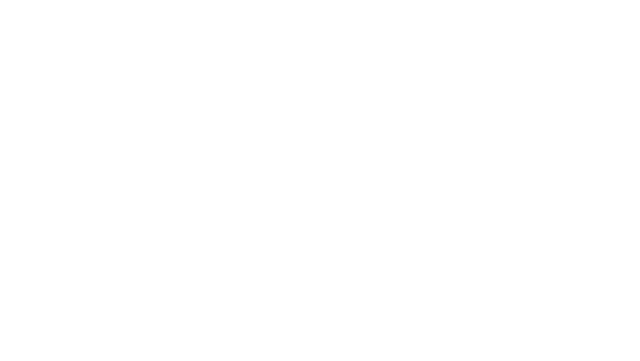
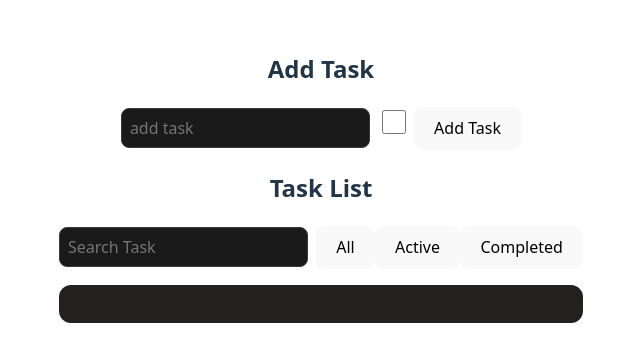
Before and after one commit to ArdiansCode/learn-react, a React (Vite) app: page /day12 in a window 1280 px wide. Before the commit this address had no page. Shown: the part 215-576 px from the top of the page, without its empty margins (319-959 px from the left). Built offline with nearby package versions, Linux system fonts and the light colour scheme.

Commit message:
made mini task menager

```diff
--- /dev/null
+++ b/src/day-12-mini project-simple task manager/useLocalStorage.js
@@ -0,0 +1,25 @@
+import {useState, useEffect} from "react";
+
+function useStorage(key, initialTask) {
+    const [value, setValue] = useState(() => {
+        try {
+            const storad = localStorage.getItem(key);
+            return storad !== null ? JSON.parse(storad) : initialTask;
+        } catch (error) {
+            console.error("gagal memuat localstorage", error);
+            return initialTask;
+        }
+    });
+
+    useEffect(() => {
+        try {
+            localStorage.setItem(key, JSON.stringify(value));
+        } catch (error) {
+            console.error("gagal menyimpan data di lokalstorage", error);
+        }
+    }, [value, key]);
+
+    return [value, setValue];
+}
+
+export default useStorage;
--- /dev/null
+++ b/src/day-12-mini project-simple task manager/useTask.js
@@ -0,0 +1,48 @@
+import {useState, useMemo, useEffect} from "react";
+import useStorage from "./useLocalStorage";
+
+function useTask() {
+    const [tasks, setTasks] = useStorage("Tasks", []);
+    const [search, setSearch] = useState("");
+    const [filter, setFilter] = useState('all');
+
+    function addTask(task, isDone) {
+        if(!task) return;
+
+        setTasks(prev => [...prev, {id: Date.now(), task, isDone}])
+    }
+
+    function deleteTask(id) {
+        localStorage.removeItem(setTasks(prev => prev.filter(t => t.id !== id)))
+    }
+
+    function isDoneTask(id) {
+        localStorage.setItem(setTasks(prev => prev.map(t => t.id === id ? { ...t, isDone: !t.isDone } : t)))
+    }
+
+    const searchTask = useMemo(() => {
+        return tasks.filter(t => (
+            t.task.toLowerCase().includes(search.toLowerCase())
+        ))
+    },[tasks, search]);
+
+    const filteredTasks = tasks.filter(t => {
+        if (filter === "active") return !t.isDone;
+        if (filter === "completed") return t.isDone;
+        return true;
+    });
+
+
+    return {
+        tasks: searchTask,
+        addTask,
+        deleteTask,
+        search,
+        setSearch,
+        isDoneTask,
+        filteredTasks,
+        setFilter
+    }
+}
+
+export default useTask;
--- a/src/index.css
+++ b/src/index.css
@@ -76,6 +76,10 @@
   margin: 6px;
 }
 
+.checkbox {
+  width: 24px;
+  height: 24px;
+}
 @media (prefers-color-scheme: light) {
   :root {
     color: #213547;
--- a/src/main.jsx
+++ b/src/main.jsx
@@ -14,6 +14,7 @@
 import AppDay9 from './day-9-hook.jsx'
 import FetchUsersSafe from './day-10-error-handling.jsx'
 import AppDay11 from './day-11.jsx'
+import AppTaskManager from './task-manager.jsx'
 
 createRoot(document.getElementById('root')).render(
   <StrictMode>
@@ -54,6 +55,9 @@
 
         {/* halaman day 11: localStorage*/}
         <Route path="/day11" element={<AppDay11 />} />
+
+        {/* halaman day 12: App task manager*/}
+        <Route path="/day12" element={<AppTaskManager />} />
       </Routes>
     </BrowserRouter>
   </StrictMode>,
--- /dev/null
+++ b/src/task-manager.jsx
@@ -0,0 +1,71 @@
+import { useState } from "react";
+import useTask from "./day-12-mini project-simple task manager/useTask";
+
+function AppTaskManager() {
+    const {
+        addTask,
+        deleteTask,
+        search,
+        setSearch,
+        isDoneTask,
+        filteredTasks,
+        setFilter
+    } = useTask();
+
+    const [task, setTask] = useState("");
+    const [isDone, setIsDone] = useState(false)
+
+    function handleSubmit(e) {
+        e.preventDefault();
+        addTask(task, isDone);
+        setTask("");
+        setIsDone(false)
+    }
+
+    return (
+        <>
+        <h2>Add Task</h2>
+        <form onSubmit={handleSubmit}>
+            <input
+            placeholder="add task"
+            value={task}
+            onChange={e => setTask(e.target.value)}
+            />
+            <input
+            className="checkbox"
+            type="checkbox"
+            value={isDone}
+            onChange={e => setIsDone(e.target.checked)}
+            />
+            <button>Add Task</button>
+        </form>
+
+
+        <h2>Task List</h2>
+        <input
+            placeholder="Search Task"
+            value={search}
+            onChange={e => setSearch(e.target.value)}
+        />
+
+        <button onClick={() => setFilter('all')}>All</button>
+        <button onClick={() => setFilter('active')}>Active</button>
+        <button onClick={() => setFilter('completed')}>Completed</button>
+
+        <ul>
+            {filteredTasks.map(t => (
+            <li
+                key={t.id}
+                style={{ color: t.isDone == true ? "green" : "gray" }}
+            >
+                {t.task} ({t.isDone})
+                <button onClick={() => deleteTask(t.id)}>❌</button>
+                <button onClick={() => isDoneTask(t.id)}>✅</button>
+            </li>
+            ))}
+        </ul>
+        </>
+    )
+}
+
+export default AppTaskManager;
```
